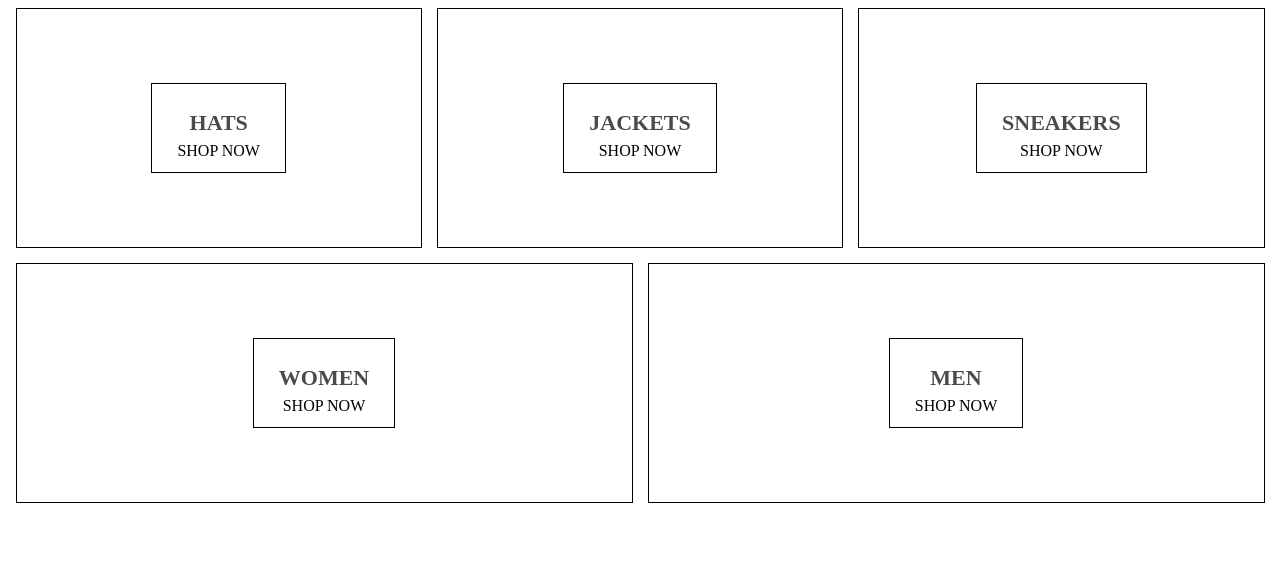
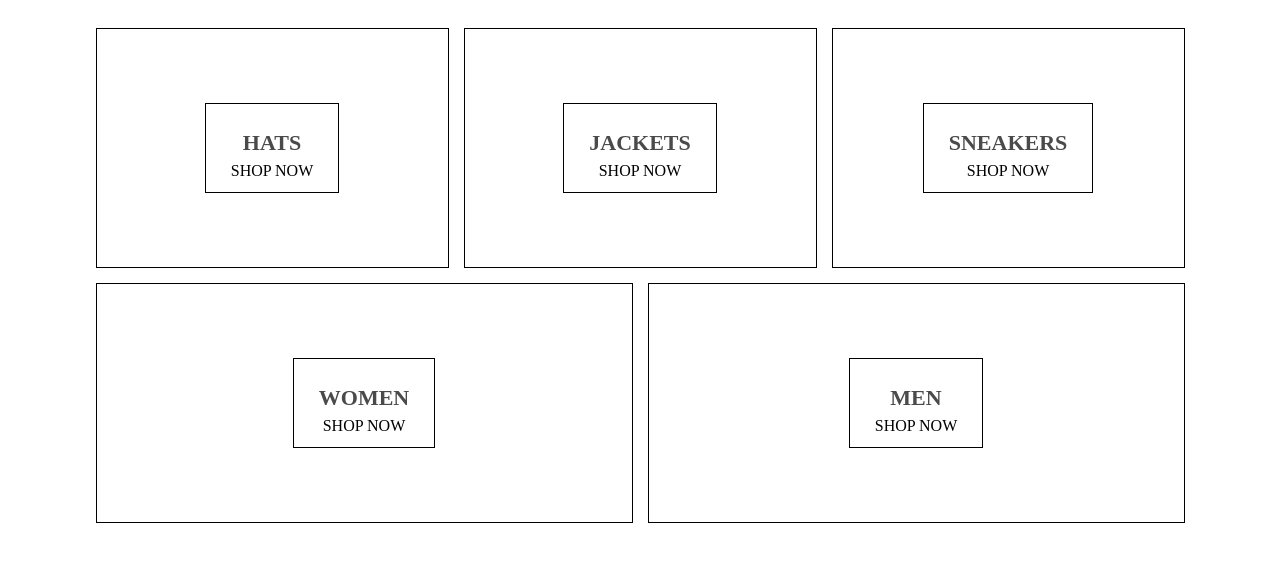
Before and after one commit to RomanSarder/crwn-shop, a React (Create React App) app: page / in a window 1280 px wide. Shown: the top 562 px of the page. Built offline with nearby package versions, Linux system fonts and the light colour scheme.

Commit message:
Use jsx extension for component files Add padding for home page Lay out basic folder structure

```diff
--- a/src/components/App.js
+++ b/src/components/App.jsx
@@ -1,7 +1,7 @@
 import React from 'react';
 import styled, { ThemeProvider } from 'styled-components'
 
-import HomePage from './HomePage'
+import HomePage from '../pages/home/HomePage'
 
 var theme = {}
 
--- a/src/components/HomePage.js
+++ b/src/components/Directory.jsx
@@ -3,7 +3,6 @@ import styled from 'styled-components'
 
 import MenuItem from './MenuItem'
 
-const StyledHomePage = styled.div``
 const StyledDirectoryMenu = styled.div`
     display: grid;
     grid-template-columns: 1fr 1fr;
@@ -51,10 +50,8 @@ const StyledDirectoryMenu = styled.div`
      }
 `
 
-
-export default function HomePage() {
+export default function Directory() {
     return (
-        <StyledHomePage>
         <StyledDirectoryMenu>
             <MenuItem title="HATS" />
             <MenuItem title="JACKETS" />
@@ -62,6 +59,5 @@ export default function HomePage() {
             <MenuItem title="WOMEN" />
             <MenuItem title="MEN" last/>
         </StyledDirectoryMenu>
-        </StyledHomePage>
     )
 }
--- a/src/components/MenuItem.js
+++ b/src/components/MenuItem.jsx
@@ -29,8 +29,7 @@ export const StyledMenuItem = styled.div`
     }
 `
 
-export default function MenuItem(props) {
-    const { title } = props
+export default function MenuItem({ title }) {
 
     return (
         <StyledMenuItem>
--- a/src/index.js
+++ b/src/index.js
@@ -1,7 +1,7 @@
 import React from 'react';
 import ReactDOM from 'react-dom';
 import { createGlobalStyle } from 'styled-components'
-import App from './components/App';
+import App from './components/App.jsx';
 // import reportWebVitals from './reportWebVitals';
 
 const GlobalStyle = createGlobalStyle`
--- /dev/null
+++ b/src/pages/home/HomePage.jsx
@@ -0,0 +1,17 @@
+import React from 'react'
+import styled from 'styled-components'
+
+import Directory from '../../components/Directory'
+
+const StyledHomePage = styled.div`
+    padding: 2rem 8rem;
+`
+
+
+export default function HomePage() {
+    return (
+        <StyledHomePage>
+            <Directory />
+        </StyledHomePage>
+    )
+}
```
Lines whose indentation alone changed are shown as unchanged.
